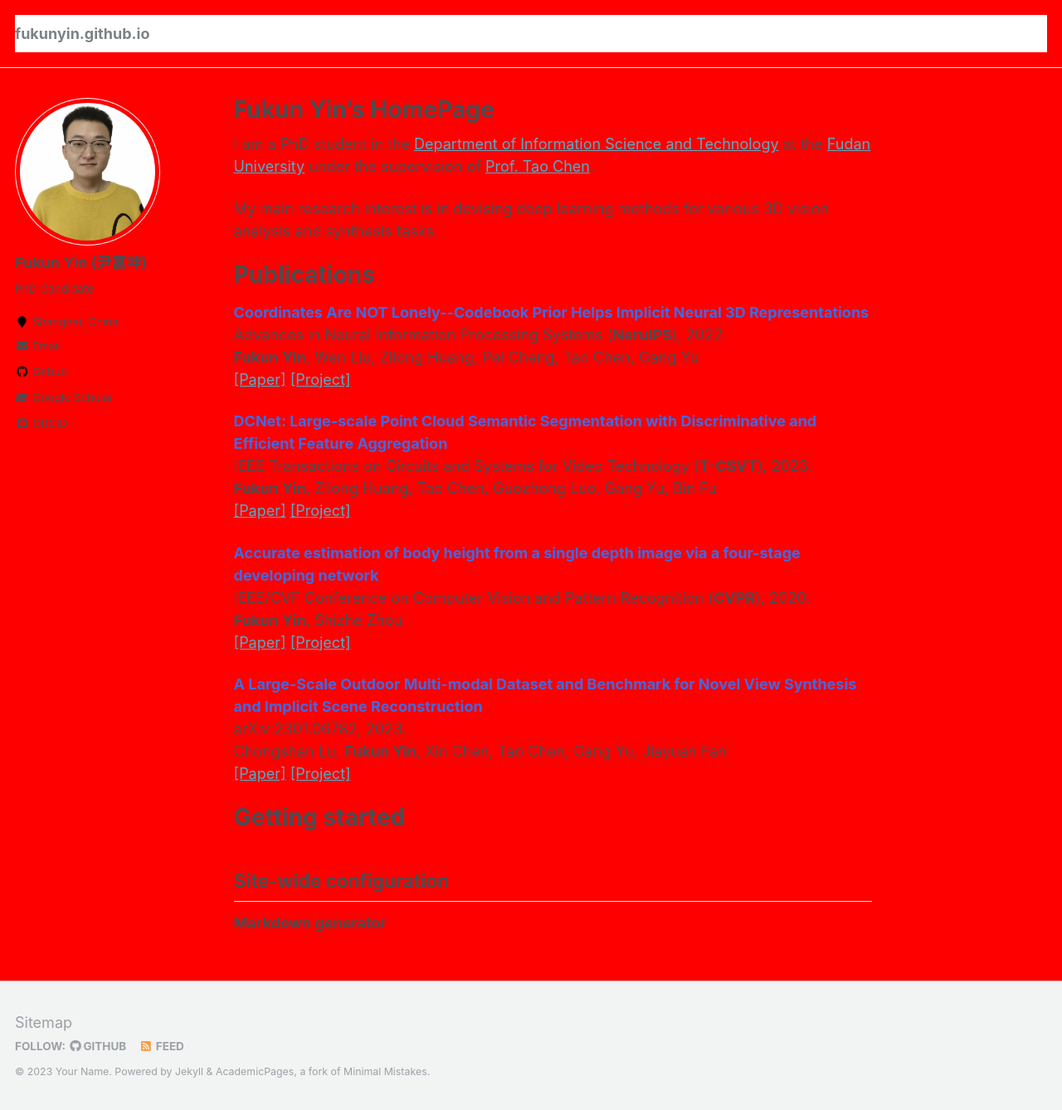
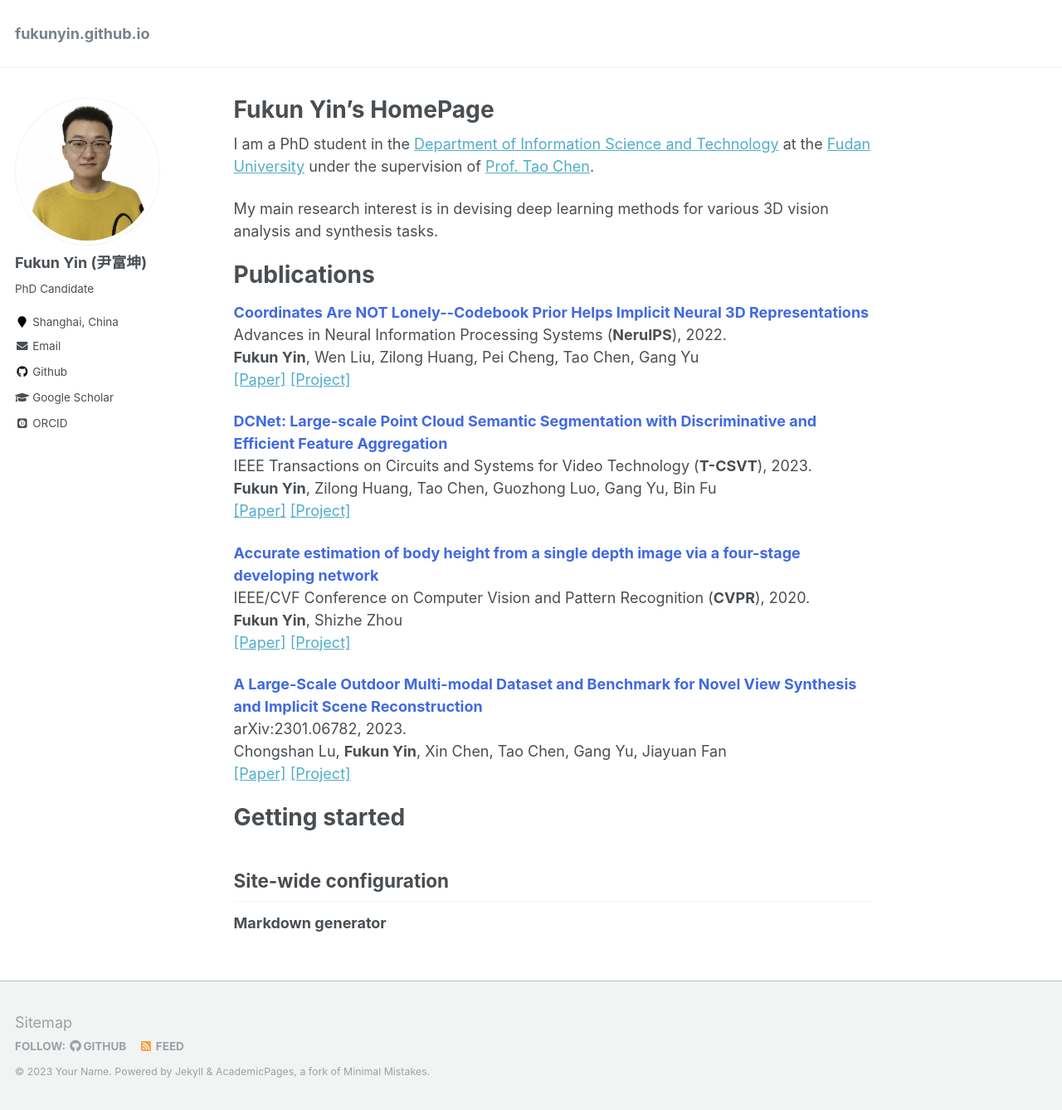
Before and after one commit to fukunyin/fukunyin.github.io, a Jekyll site: the page built from _pages/about.md, in a window 1280 px wide and 1338 px high. Shown: the whole window at 83% size. Built offline with Jekyll 4.4.1, drawn with Linux system fonts in a browser that asks for light colours; some web fonts are replaced.

Commit message:
Update author-profile.html

```diff
--- a/_includes/author-profile.html
+++ b/_includes/author-profile.html
@@ -7,9 +7,6 @@
 
 
 <div itemscope itemtype="http://schema.org/Person">
-
-  <body style="background-color:#FF0000;">
-  </body>
 
   <div class="author__avatar">
     {% if author.avatar contains "://" %}
```
